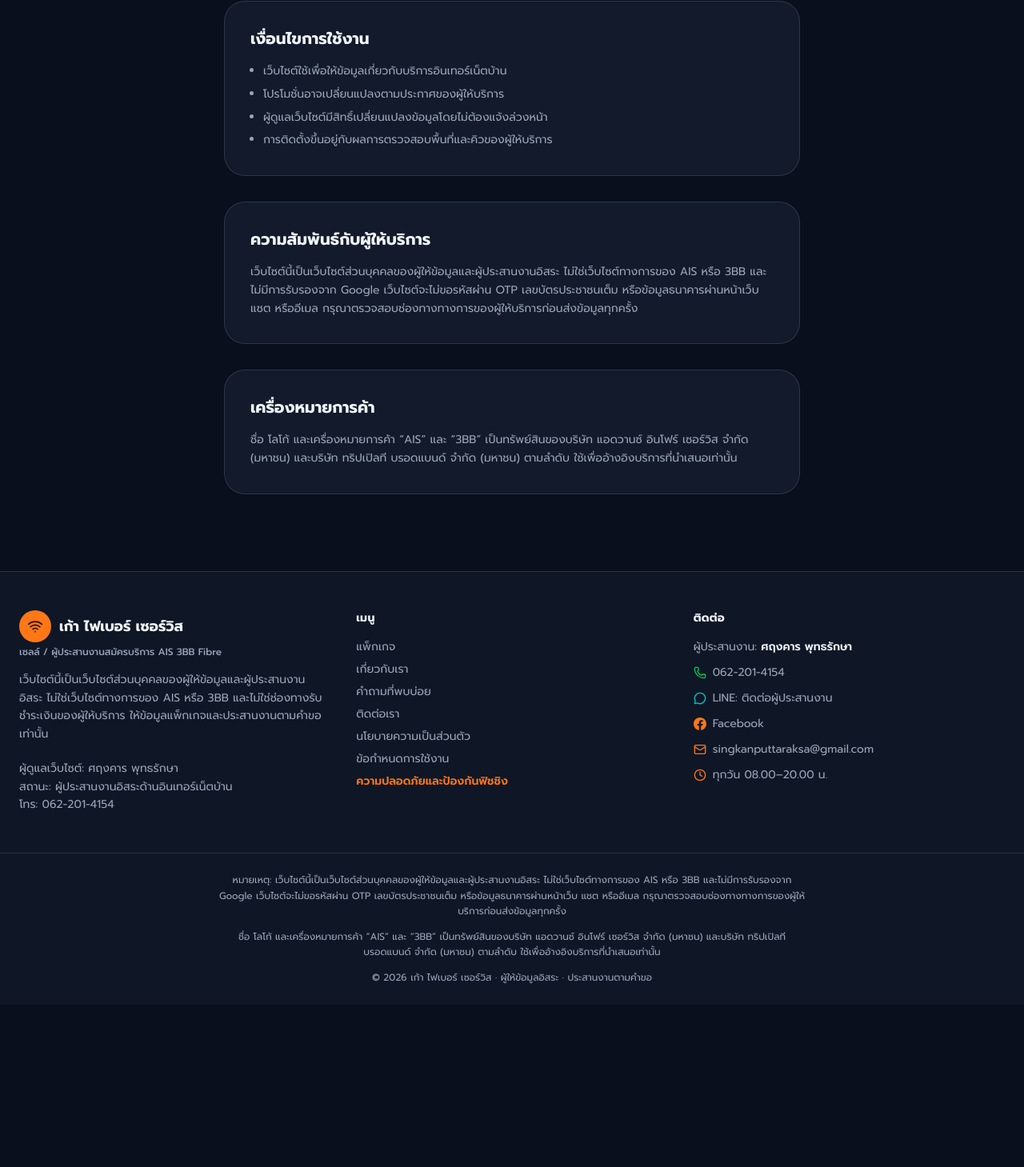
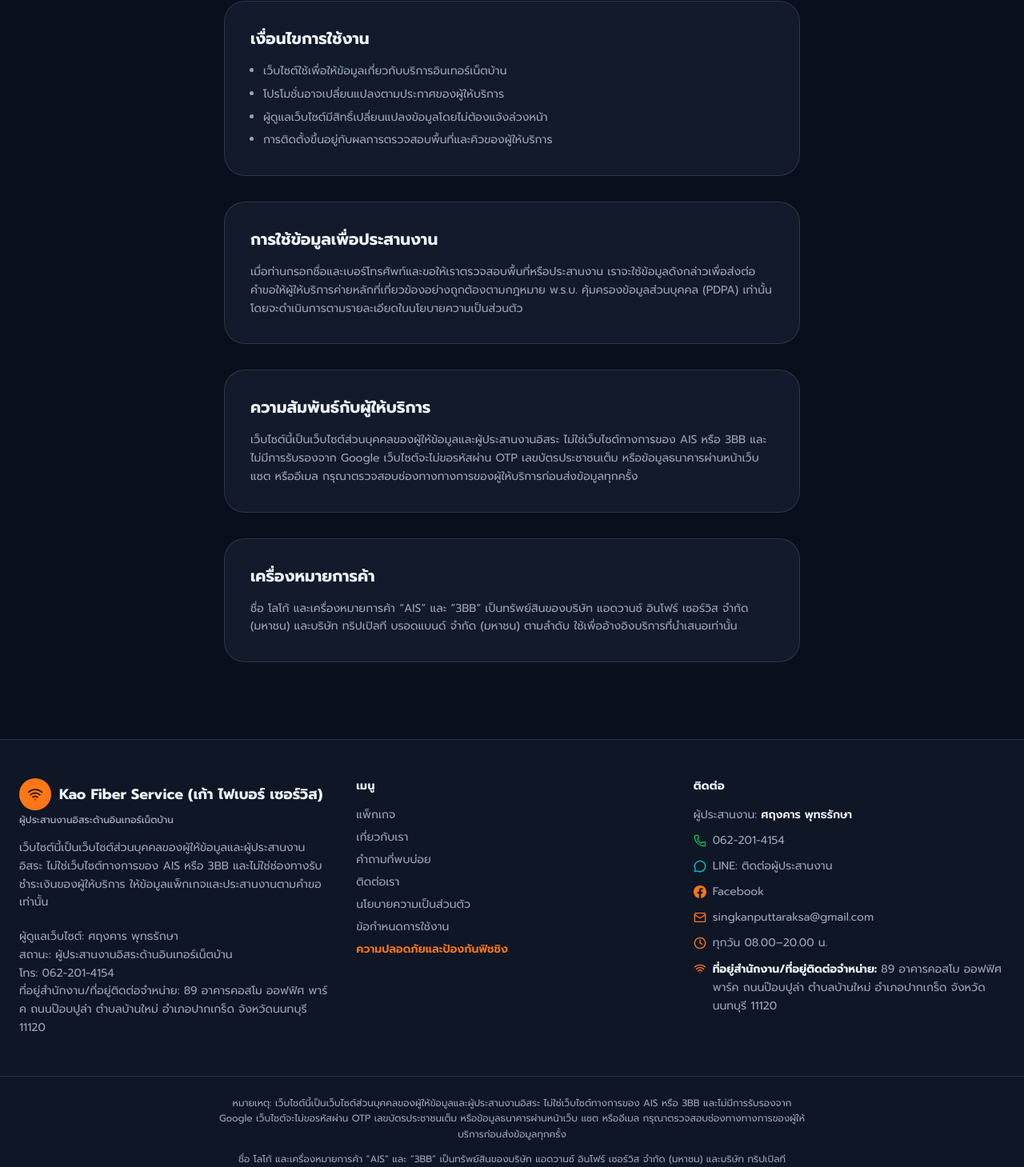
Before and after one commit to kaoclassic6691-dev/netbykao, a Next.js app: page /terms in a window 1280 px wide. Shown: the part 318-1777 px from the top of the page at 80% size. Before the commit the page ends 1574 px from the top, so only its background shows below. Built offline with nearby package versions, Linux system fonts and the light colour scheme.

Commit message:
Update Kao Fiber Service transparency and contact details

```diff
--- a/app/page.tsx
+++ b/app/page.tsx
@@ -1,4 +1,3 @@
-import { DisclaimerBanner } from '@/components/disclaimer-banner'
 import { SiteHeader } from '@/components/site-header'
 import { Hero } from '@/components/hero'
 import { PromoMarquee } from '@/components/promo-marquee'
@@ -15,7 +14,6 @@ import { CookieConsent } from '@/components/cookie-consent'
 export default function Page() {
   return (
     <main className="relative min-h-screen">
-      <DisclaimerBanner />
       <SiteHeader />
       <Hero />
       <PromoMarquee />
--- a/app/privacy/page.tsx
+++ b/app/privacy/page.tsx
@@ -40,7 +40,7 @@ export default function PrivacyPage() {
           <li>แจ้งโปรโมชั่นและข้อมูลบริการที่เกี่ยวข้อง</li>
         </ul>
         <p className="mt-3">
-          เราใช้ข้อมูลของท่านเพื่อวัตถุประสงค์ข้างต้นเท่านั้น และจะไม่นำไปใช้เพื่อวัตถุประสงค์อื่นโดยไม่ได้รับความยินยอมจากท่าน
+          เราใช้ข้อมูลชื่อและเบอร์โทรศัพท์ที่ท่านกรอกเพื่อให้ข้อมูล ตรวจสอบพื้นที่ และประสานงานส่งต่อคำขอของท่านให้กับผู้ให้บริการค่ายหลักที่เกี่ยวข้องอย่างถูกต้องตามกฎหมาย พ.ร.บ. คุ้มครองข้อมูลส่วนบุคคล (PDPA) เท่านั้น และจะไม่นำไปใช้เพื่อวัตถุประสงค์อื่นโดยไม่ได้รับความยินยอมจากท่าน
         </p>
       </LegalBlock>
 
--- a/app/terms/page.tsx
+++ b/app/terms/page.tsx
@@ -23,6 +23,12 @@ export default function TermsPage() {
         </ul>
       </LegalBlock>
 
+      <LegalBlock heading="การใช้ข้อมูลเพื่อประสานงาน">
+        <p>
+          เมื่อท่านกรอกชื่อและเบอร์โทรศัพท์และขอให้เราตรวจสอบพื้นที่หรือประสานงาน เราจะใช้ข้อมูลดังกล่าวเพื่อส่งต่อคำขอให้ผู้ให้บริการค่ายหลักที่เกี่ยวข้องอย่างถูกต้องตามกฎหมาย พ.ร.บ. คุ้มครองข้อมูลส่วนบุคคล (PDPA) เท่านั้น โดยจะดำเนินการตามรายละเอียดในนโยบายความเป็นส่วนตัว
+        </p>
+      </LegalBlock>
+
       <LegalBlock heading="ความสัมพันธ์กับผู้ให้บริการ">
         <p>{DISCLAIMER}</p>
       </LegalBlock>
--- a/components/packages.tsx
+++ b/components/packages.tsx
@@ -58,7 +58,7 @@ function PlanCard({ plan, accentAlt }: { plan: Plan; accentAlt: boolean }) {
           rel="noopener noreferrer"
           className="inline-flex items-center gap-1.5 rounded-full bg-secondary px-3 py-2 text-xs font-semibold text-foreground transition-colors group-hover:bg-primary group-hover:text-primary-foreground"
         >
-          สอบถามแพ็กเกจ
+          ตรวจสอบพื้นที่ให้บริการฟรี
         </a>
       </div>
     </div>
@@ -115,7 +115,7 @@ export function Packages() {
             เลือกแพ็กเกจที่ <span className="text-gradient">ใช่สำหรับคุณ</span>
           </h2>
           <p className="mt-4 text-pretty leading-relaxed text-muted-foreground">
-            ราคาและสิทธิประโยชน์เป็นไปตามโปรโมชั่นและเงื่อนไขของ AIS 3BB Fibre สอบถามและให้เราช่วยประสานงานการสมัครผ่านไลน์หรือโทรได้เลย
+            แนะนำและรวบรวมแพ็กเกจจากผู้ให้บริการอย่างเป็นทางการ ราคาและสิทธิประโยชน์เป็นไปตามโปรโมชั่นและเงื่อนไขของผู้ให้บริการ กรุณาตรวจสอบพื้นที่ให้บริการก่อนดำเนินการ
           </p>
           <p className="mt-3 text-center text-sm leading-relaxed text-muted-foreground">
             ราคาและสิทธิประโยชน์เป็นไปตามโปรโมชั่นและเงื่อนไขของผู้ให้บริการ กรุณาตรวจสอบรายละเอียดล่าสุดก่อนสมัคร · ราคาที่ยังไม่รวม VAT จะแสดงตามข้อมูลของแต่ละแพ็กเกจ
@@ -158,7 +158,7 @@ export function Packages() {
         <Reveal className="mt-10">
           <div className="rounded-2xl border border-border bg-secondary/40 p-6 md:p-8">
             <h3 className="text-sm font-bold uppercase tracking-wide text-foreground">
-              เงื่อนไขโปรโมชั่นและราคา
+              เงื่อนไขโปรโมชั่นและร��คา
             </h3>
             <ul className="mt-4 flex flex-col gap-2.5">
               {PROMO_CONDITIONS.map((c, i) => (
--- a/components/site-footer.tsx
+++ b/components/site-footer.tsx
@@ -11,16 +11,17 @@ export function SiteFooter() {
             <span className="flex size-10 items-center justify-center rounded-xl bg-primary text-primary-foreground">
               <Wifi className="size-5" />
             </span>
-            <span className="text-lg font-bold">{CONTACT.name}</span>
+            <span className="text-lg font-bold">Kao Fiber Service (เก้า ไฟเบอร์ เซอร์วิส)</span>
           </div>
-          <p className="mt-1 text-xs font-medium text-muted-foreground">เซลล์ / ผู้ประสานงานสมัครบริการ AIS 3BB Fibre</p>
+          <p className="mt-1 text-xs font-medium text-muted-foreground">ผู้ประสานงานอิสระด้านอินเทอร์เน็ตบ้าน</p>
           <p className="mt-4 max-w-sm text-sm leading-relaxed text-muted-foreground">
             เว็บไซต์นี้เป็นเว็บไซต์ส่วนบุคคลของผู้ให้ข้อมูลและผู้ประสานงานอิสระ ไม่ใช่เว็บไซต์ทางการของ AIS หรือ 3BB และไม่ใช่ช่องทางรับชำระเงินของผู้ให้บริการ ให้ข้อมูลแพ็กเกจและประสานงานตามคำขอเท่านั้น
           </p>
           <p className="mt-5 text-sm leading-relaxed text-muted-foreground">
             ผู้ดูแลเว็บไซต์: {CONTACT.contactPerson}<br />
             สถานะ: {CONTACT.role}<br />
-            โทร: {CONTACT.phoneDisplay}
+            โทร: {CONTACT.phoneDisplay}<br />
+            ที่อยู่สำนักงาน/ที่อยู่ติดต่อจำหน่าย: {CONTACT.address}
           </p>
         </div>
 
@@ -63,8 +64,12 @@ export function SiteFooter() {
                 <Mail className="size-4 text-primary" /> {CONTACT.email}
               </a>
             </li>
-            <li className="flex items-center gap-2">
-              <Clock className="size-4 text-primary" /> {CONTACT.hours}
+            <li className="flex items-start gap-2">
+              <Clock className="mt-0.5 size-4 shrink-0 text-primary" /> {CONTACT.hours}
+            </li>
+            <li className="flex items-start gap-2 leading-relaxed">
+              <Wifi className="mt-0.5 size-4 shrink-0 text-primary" />
+              <span><strong className="text-foreground">ที่อยู่สำนักงาน/ที่อยู่ติดต่อจำหน่าย:</strong> {CONTACT.address}</span>
             </li>
           </ul>
         </div>
--- a/components/site-header.tsx
+++ b/components/site-header.tsx
@@ -38,8 +38,8 @@ export function SiteHeader() {
             <Wifi className="size-5" />
           </span>
             <span className="text-lg font-bold leading-none">
-            {CONTACT.name} | ผู้ประสานงานสมัครบริการ AIS 3BB Fibre
-            <span className="block text-[11px] font-medium text-muted-foreground">เว็บไซต์ส่วนบุคคลของเซลล์ / ผู้ประสานงานอิสระ ไม่ใช่เว็บไซต์ทางการของ AIS หรือ 3BB</span>
+            Kao Fiber Service (เก้า ไฟเบอร์ เซอร์วิส)
+            <span className="block text-[11px] font-medium text-muted-foreground">ผู้ประสานงานอิสระ ไม่ใช่เว็บไซต์ทางการของ AIS หรือ 3BB</span>
           </span>
         </a>
 
--- a/lib/packages.ts
+++ b/lib/packages.ts
@@ -11,7 +11,7 @@ export const CONTACT = {
   hours: 'ทุกวัน 08.00–20.00 น.',
   company: 'Kao Fiber Service',
   serviceArea: 'ให้บริการประสานงานออนไลน์ในพื้นที่ที่ผู้ให้บริการรองรับ',
-  address: 'ให้บริการแบบประสานงานออนไลน์ ไม่มีสำนักงานรับลูกค้า',
+  address: '89 อาคารคอสโม ออฟฟิศ พาร์ค ถนนป๊อบปูล่า ตำบลบ้านใหม่ อำเภอปากเกร็ด จังหวัดนนทบุรี 11120',
 }
 
 export const DISCLAIMER =
```
